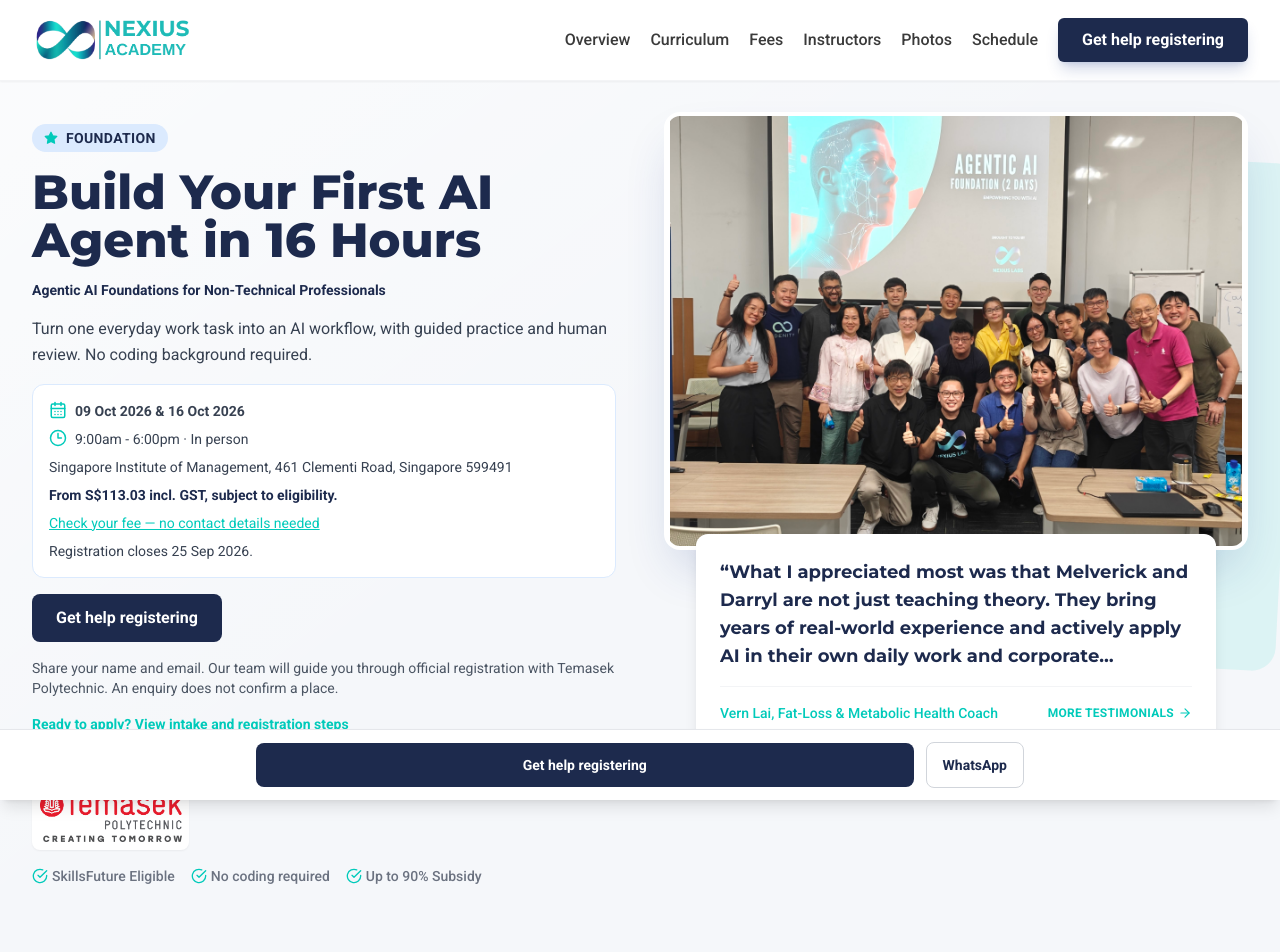
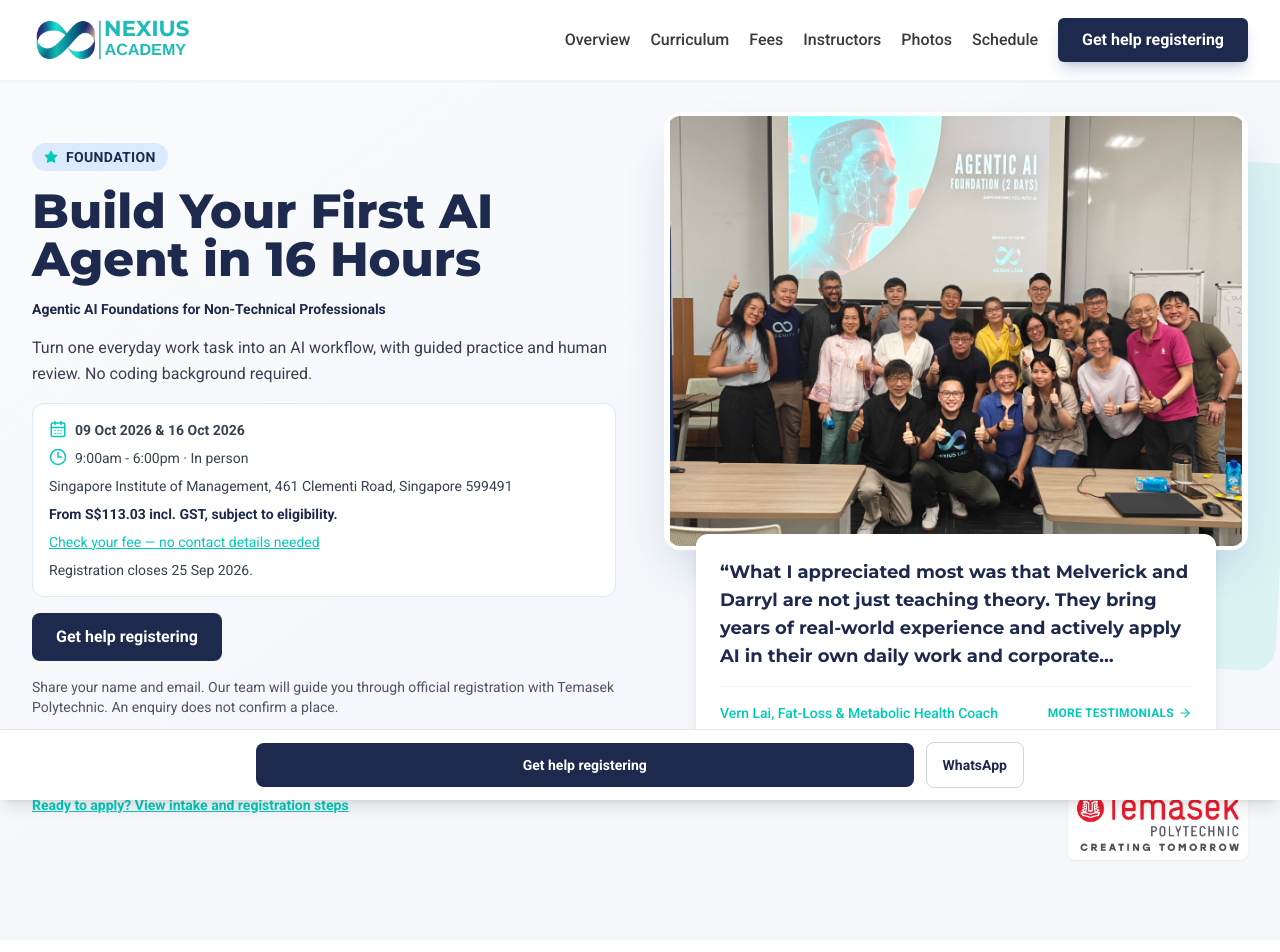
Before and after one commit to nexiuslabs/nexiusacademyskillsfuture, a React (Vite) app: page /courses/agentic-ai in a window 1280 px wide. Shown: the top 952 px of the page. Built offline with nearby package versions, Linux system fonts and the light colour scheme.

Commit message:
Align hero badges and Temasek logo with registration link below

```diff
--- a/components/courses/CourseHero.tsx
+++ b/components/courses/CourseHero.tsx
@@ -53,8 +53,6 @@ const Hero: React.FC = () => {
               Get help registering
             </button>
             <p className="text-sm text-gray-600">Share your name and email. Our team will guide you through official registration with Temasek Polytechnic. An enquiry does not confirm a place.</p>
-            <a href="#schedule" className="inline-block text-sm font-semibold text-accent underline">Ready to apply? View intake and registration steps</a>
-            {/* CTA Buttons and eligibility badges moved below grid */}
           </div>
 
           <div className="relative">
@@ -90,12 +88,26 @@ const Hero: React.FC = () => {
             <div className="absolute -z-10 top-10 -right-10 w-4/5 h-4/5 bg-accent/10 rounded-3xl transform rotate-3"></div>
           </div>
         </div>
-        <div className="flex flex-col gap-4 mt-4 sm:flex-row sm:items-center sm:justify-between">
-          <div className="inline-grid w-[124px] self-start justify-items-stretch text-gray-400 sm:w-auto sm:self-auto">
+        <div className="mt-4 flex items-start justify-between gap-4">
+          <div className="min-w-0 space-y-3">
+            <div className="flex flex-wrap gap-x-4 gap-y-2 text-sm font-medium text-gray-500">
+              <div className="flex items-center gap-1">
+                <CheckCircle size={16} className="shrink-0 text-accent" /> SkillsFuture Eligible
+              </div>
+              <div className="flex items-center gap-1">
+                <CheckCircle size={16} className="shrink-0 text-accent" /> No coding required
+              </div>
+              <div className="flex items-center gap-1">
+                <CheckCircle size={16} className="shrink-0 text-accent" /> Up to 90% Subsidy
+              </div>
+            </div>
+            <a href="#schedule" className="inline-block text-sm font-semibold text-accent underline">Ready to apply? View intake and registration steps</a>
+          </div>
+          <div className="ml-auto grid w-[124px] shrink-0 justify-items-stretch text-gray-400 sm:w-[180px]">
             <div className="mb-1 whitespace-nowrap text-center text-[8px] font-bold uppercase tracking-[0.12em] sm:text-[10px] sm:tracking-[0.18em]">
               In collaboration with
             </div>
-            <div className="w-0 min-w-full overflow-hidden rounded-lg bg-white p-[5%] shadow-sm">
+            <div className="overflow-hidden rounded-lg bg-white p-[5%] shadow-sm">
               <img
                 src="/images/partners/temasek-poly-full-color-right-align.png"
                 alt="Temasek Polytechnic collaboration logo"
@@ -104,17 +116,6 @@ const Hero: React.FC = () => {
             </div>
           </div>
         </div>
-        <div className="flex flex-wrap gap-4 pt-4 text-sm font-medium text-gray-500">
-          <div className="flex items-center gap-1">
-            <CheckCircle size={16} className="text-accent" /> SkillsFuture Eligible
-          </div>
-          <div className="flex items-center gap-1">
-            <CheckCircle size={16} className="text-accent" /> No coding required
-          </div>
-          <div className="flex items-center gap-1">
-            <CheckCircle size={16} className="text-accent" /> Up to 90% Subsidy
-          </div>
-        </div>
       </div>
   </section>
   );
```
